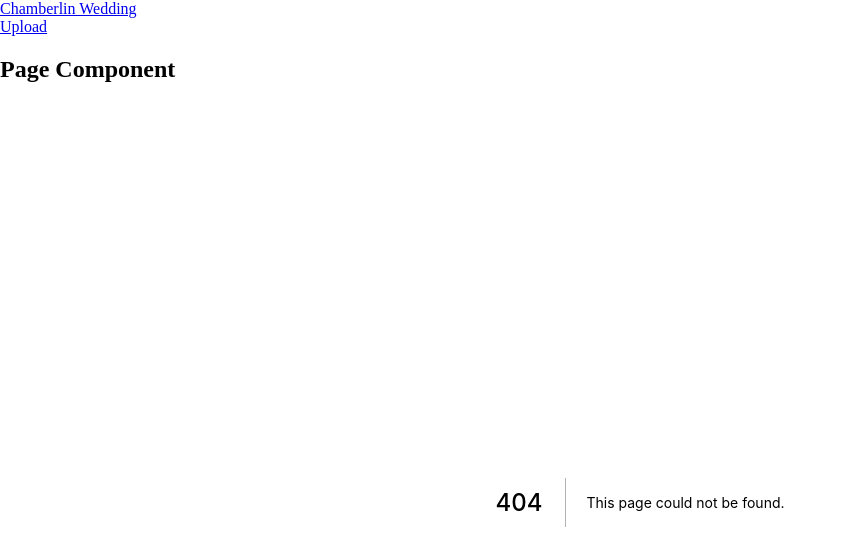
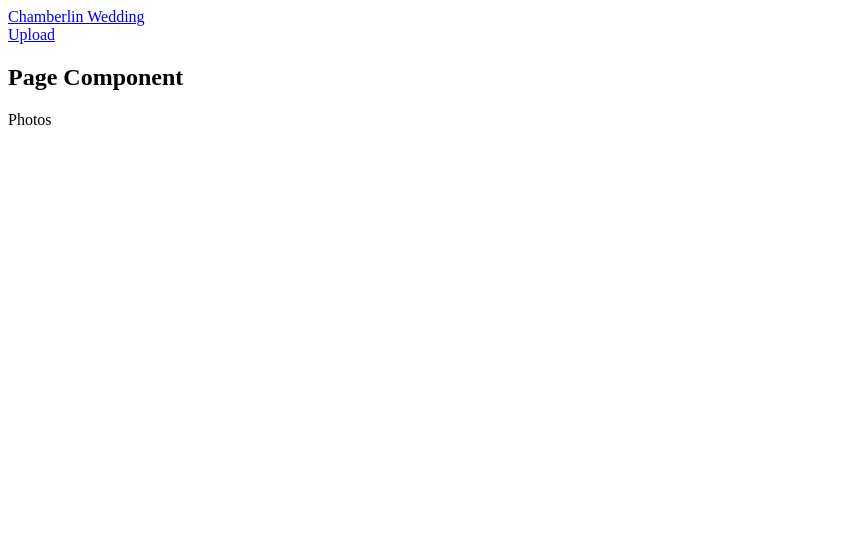
Before and after one commit to kechamberlin/chamberlin-wedding, a Next.js app in the folder frontend/: page /photos in a window 1280 px wide. Before the commit this address had no page. Shown: the top 550 px of the page, without its empty margins (0-847 px from the left). Built offline with nearby package versions, Linux system fonts and the light colour scheme.

Commit message:
Created starter Photos page.

```diff
--- /dev/null
+++ b/frontend/pages/photos.js
@@ -0,0 +1,7 @@
+export default function PhotosPage() {
+  return (
+    <div>
+      <p>Photos</p>
+    </div>
+  );
+}
```
